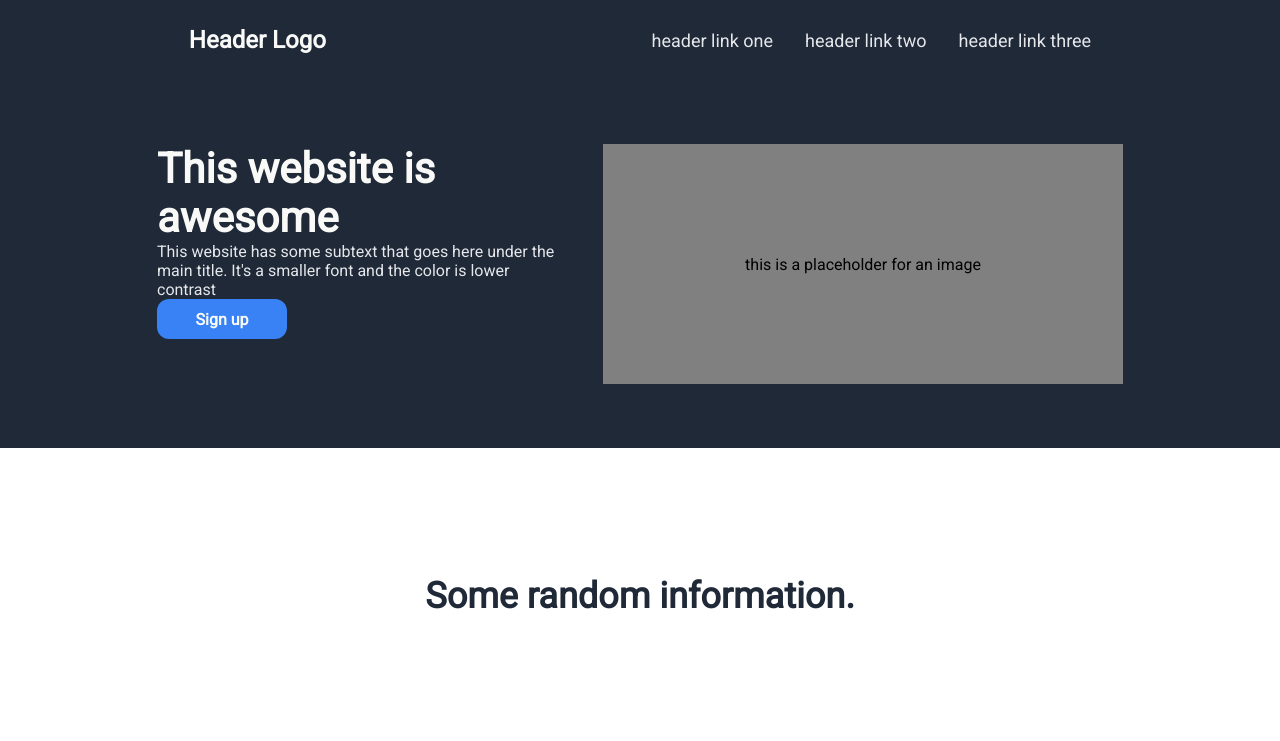
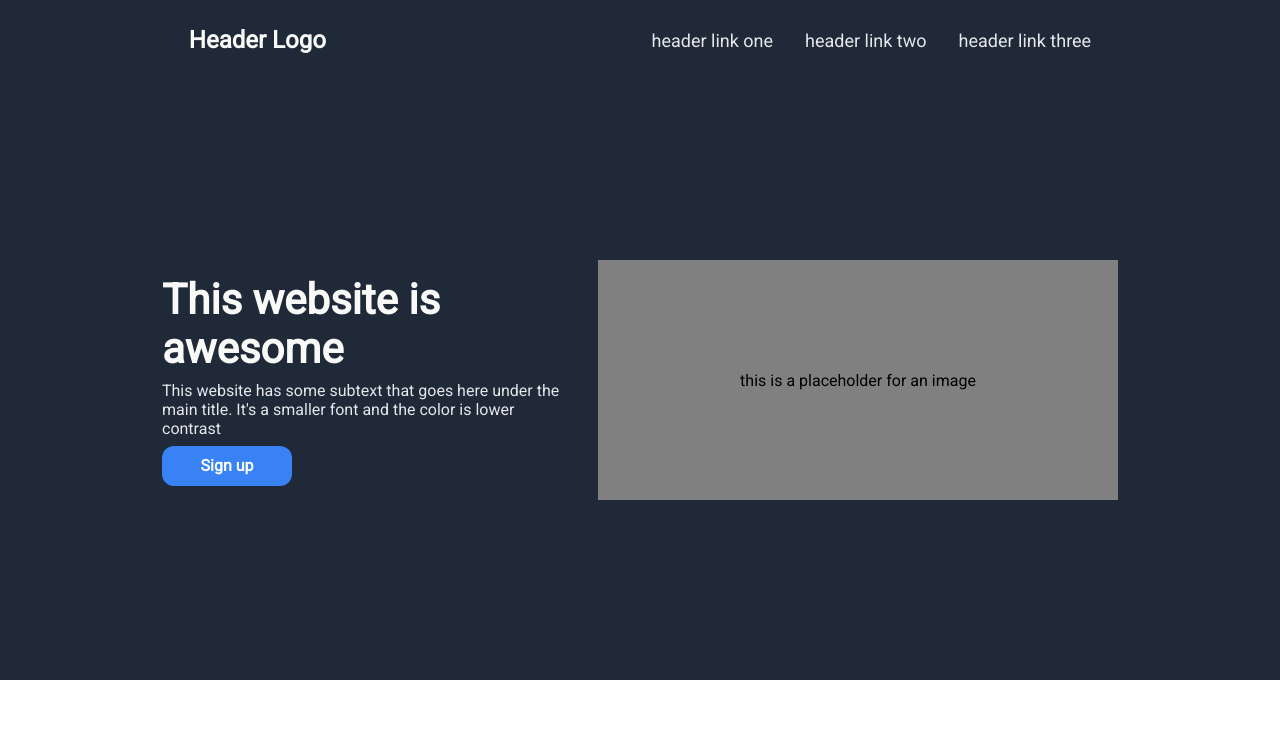
Before and after one commit to wangunderline/landing-page, a plain HTML site: page index.html in a window 1280 px wide. Shown: the top 741 px of the page. Drawn offline with Linux system fonts and the light colour scheme.

Commit message:
Polish css and modify first section
Height for the first section was defined to 75vh, as it wasn't declared before. This was a final revision, enhancing code clarity and removing other unnecessary lines, such as margin/padding 0 that were found, since in the last commit a universal declaration of margin/padding was included. There was a flex: auto in the main section included in the first versions to organize header, main and footer that by this version wasn't necessary anymore.

```diff
--- a/style.css
+++ b/style.css
@@ -10,8 +10,6 @@
 body {
     display: flex;
     flex-direction: column;
-    height: 100vh;
-    margin: 0;
 }
 
 nav {
@@ -52,7 +50,6 @@ ul {
 }
 
 main {
-    flex: auto;
     display: flex;
     flex-direction: column;
 }
@@ -65,10 +62,10 @@ footer {
 .first-container {
     background-color: #1f2937;
     display: flex;
-    width: 100%;
-    gap: 46px;
-    padding: 64px;
+    gap: 36px;
     justify-content: center;
+    align-items: center;
+    height: 75vh
 }
 
 .left {
@@ -76,12 +73,11 @@ footer {
     flex-direction: column;
     width: 400px;
     color: #e5e7eb;
+    gap: 8px;
 }
 
 .left h1 {
     font-size: 42px;
-    margin: 0;
-    padding: 0;
     color: #f9faf8;
     font-weight: 900;
 }
```
